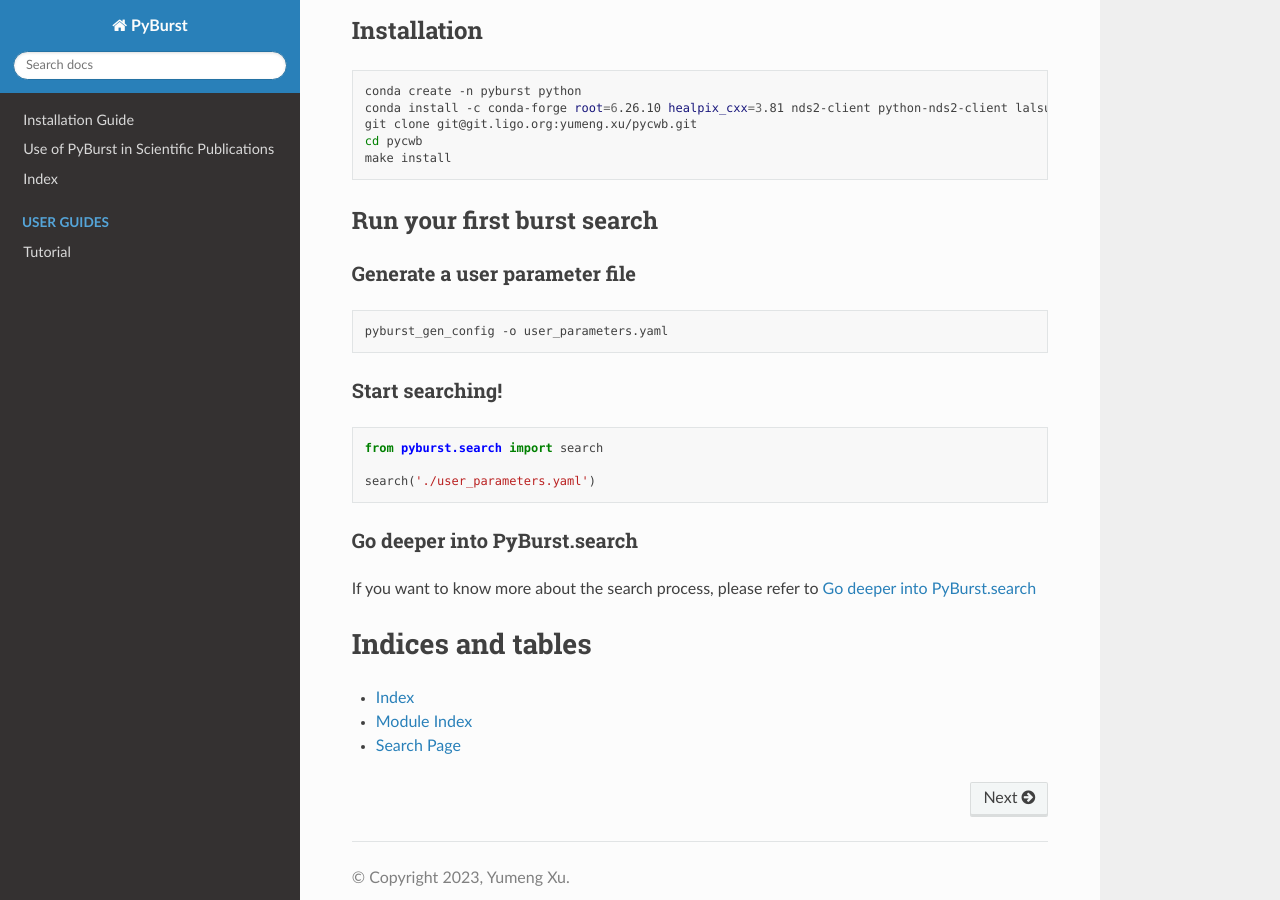
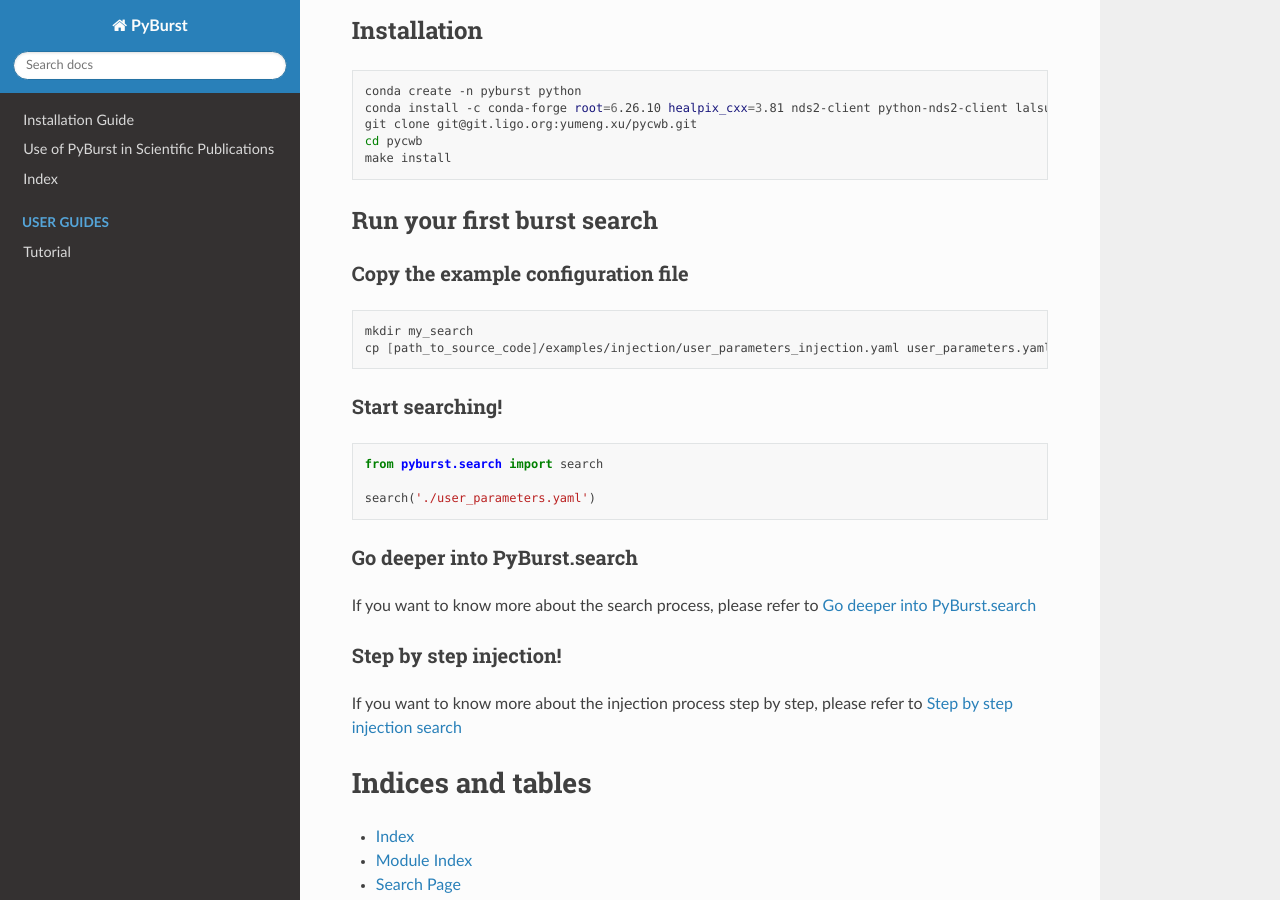
Before and after one commit to PycWB/pycwb, a Sphinx documentation site: the page built from docs/source/index.rst, in a window 1280 px wide and 900 px high, scrolled down 327 px. Built offline with Sphinx 7.4.7 and the Read the Docs theme 2.0.0, drawn with Linux system fonts in a browser that asks for light colours; pages that are not in the unit, such as notebooks, are missing from menus; the version number could not be read and is left out.

Commit message:
updates docs and add tutorials for injection

```diff
--- a/docs/source/index.rst
+++ b/docs/source/index.rst
@@ -45,12 +45,13 @@
 Run your first burst search
 ---------------------------
 
-Generate a user parameter file
+Copy the example configuration file
 ~~~~~~~~~~~~~~~~~~~~~~~~~~~~~~
 
 .. code-block:: bash
 
-    pyburst_gen_config -o user_parameters.yaml
+    mkdir my_search
+    cp [path_to_source_code]/examples/injection/user_parameters_injection.yaml user_parameters.yaml
 
 Start searching!
 ~~~~~~~~~~~~~~~~
@@ -67,6 +68,12 @@
 If you want to know more about the search process, please refer to
 :ref:`tutorial_search`
 
+Step by step injection!
+~~~~~~~~~~~~~~~~~~~~~~~~~~~~~
+
+If you want to know more about the injection process step by step, please refer to
+:ref:`tutorial_injection`
+
 Indices and tables
 ==================
 
--- a/docs/source/tutorials.rst
+++ b/docs/source/tutorials.rst
@@ -10,3 +10,4 @@
    :maxdepth: 2
 
    tutorial_search
+   tutorial_injection
```
Also changed, not shown: docs/source/tutorial_injection.rst (added, +128 -0 lines).
